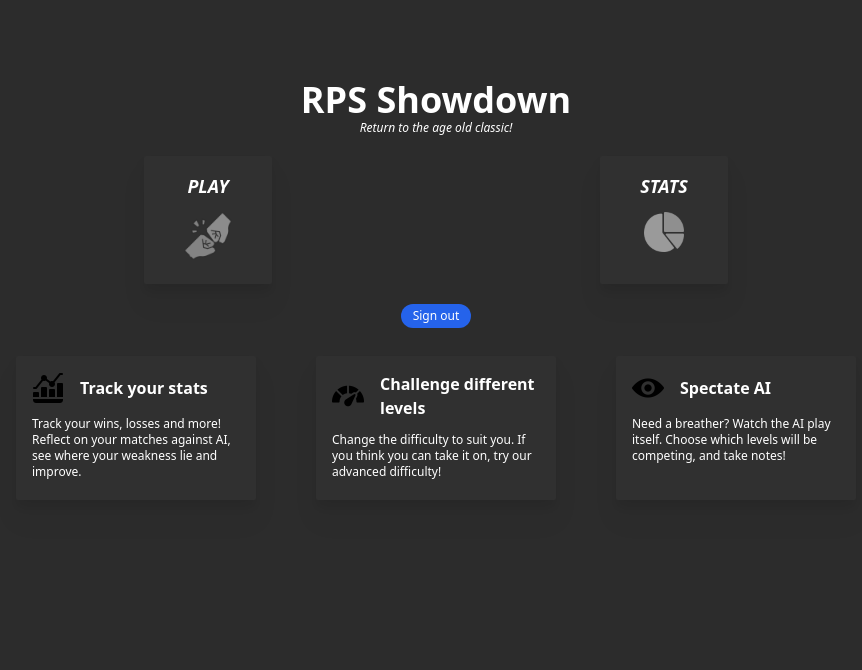
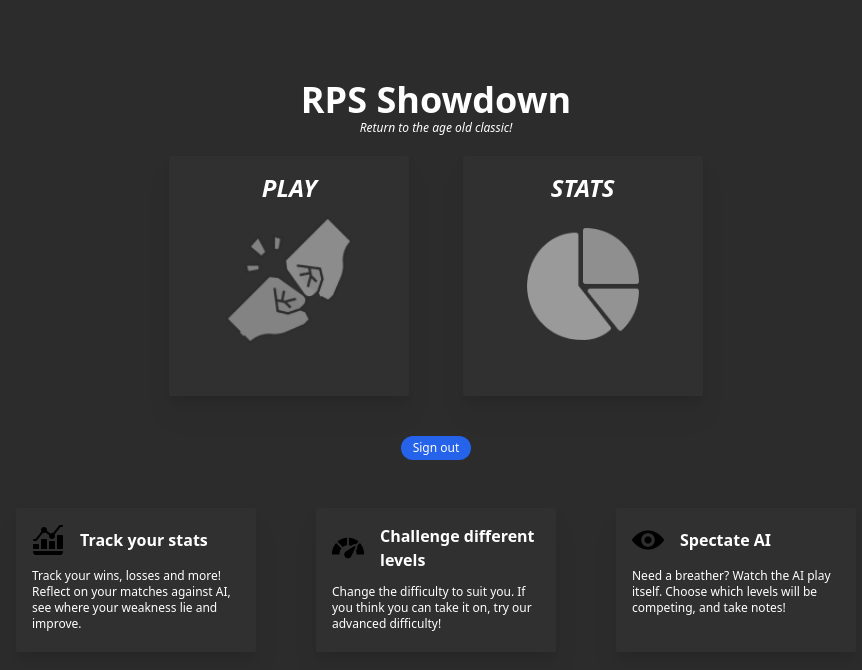
Before and after one commit to Anya-gh/rps-showdown, a React (Vite) app in the folder frontend/: page / in a window 1280 px wide. Shown: the top 670 px of the page, without its empty margins (204-1066 px from the left). Built offline with nearby package versions, Linux system fonts and the light colour scheme; sample sign-in values are in the browser's storage.

Commit message:
part of last commit

```diff
--- a/frontend/src/home/PlayOrStats.tsx
+++ b/frontend/src/home/PlayOrStats.tsx
@@ -18,15 +18,15 @@ function PlayOrStats({ setLoggedIn } : PlayOrStatsProps) {
   }
 
   return (
-    <div className="w-full flex flex-col items-center my-5">
-      <div className="flex flex-row items-center w-full justify-evenly mb-5">
-        <button onClick={() => navigate('/play')} className="w-32 h-32 bg-[#303030] drop-shadow-xl rounded-sm p-4 flex flex-col items-center md:hover:scale-110 transition duration-200">
-          <h1 className="text-lg italic font-bold text-center mb-3">PLAY</h1>
-          <img className="w-12 h-12" src={playButtonIcon} />
+    <div className="w-full md:w-[40rem] flex flex-col items-center my-5 md:mt-5 md:mb-10">
+      <div className="flex flex-row items-center w-full justify-evenly mb-5 md:mb-10">
+        <button onClick={() => navigate('/play')} className="w-32 h-32 md:w-60 md:h-60 bg-[#303030] drop-shadow-xl rounded-sm p-4 flex flex-col items-center md:hover:scale-110 transition duration-200">
+          <h1 className="text-lg italic font-bold text-center mb-3 md:text-2xl">PLAY</h1>
+          <img className="w-12 h-12 md:w-32 md:h-32" src={playButtonIcon} />
         </button>
-        <button onClick={() => navigate('/stats')} className="w-32 h-32 bg-[#303030] drop-shadow-xl rounded-sm p-4 flex flex-col items-center md:hover:scale-110 transition duration-200">
-          <h1 className="text-lg italic font-bold text-center mb-3">STATS</h1>
-          <img className="w-10 h-10" src={statsButtonIcon} />
+        <button onClick={() => navigate('/stats')} className="w-32 h-32 md:w-60 md:h-60 bg-[#303030] drop-shadow-xl rounded-sm p-4 flex flex-col items-center md:hover:scale-110 transition duration-200">
+          <h1 className="text-lg italic font-bold text-center mb-3 md:text-2xl md:mb-6">STATS</h1>
+          <img className="w-10 h-10 md:w-28 md:h-28" src={statsButtonIcon} />
         </button>
       </div>
       <button onClick={signOutHandler} className="py-1 px-3 rounded-xl bg-blue-600 text-xs mb-2 md:hover:scale-105 transition duration-200">Sign out</button>
```
